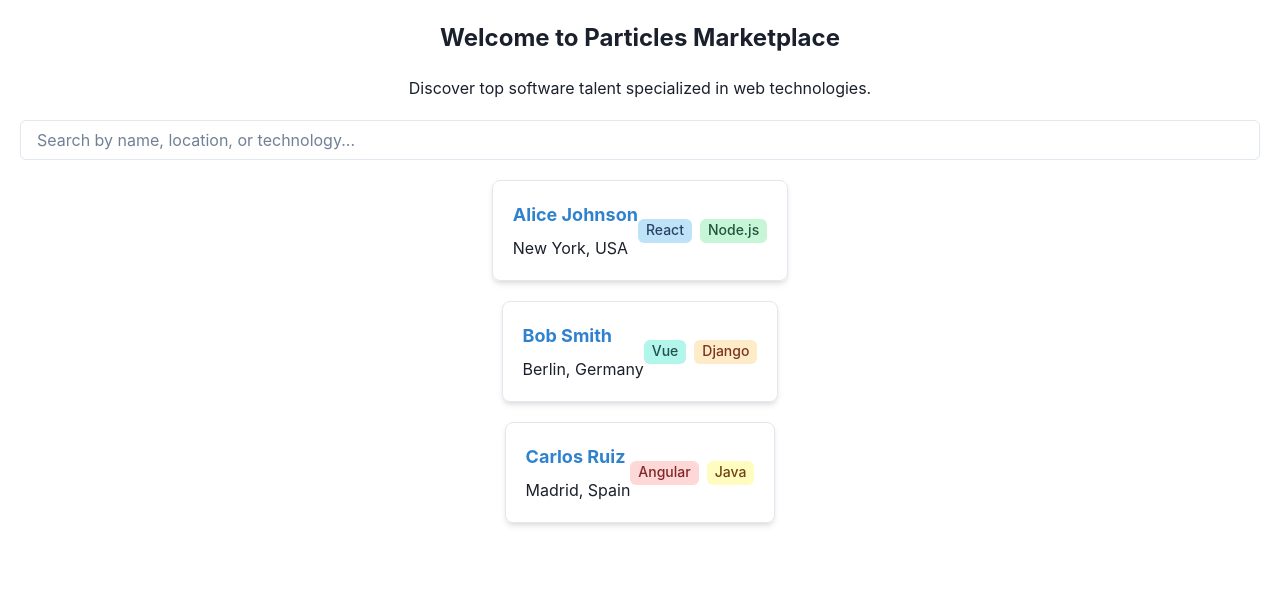
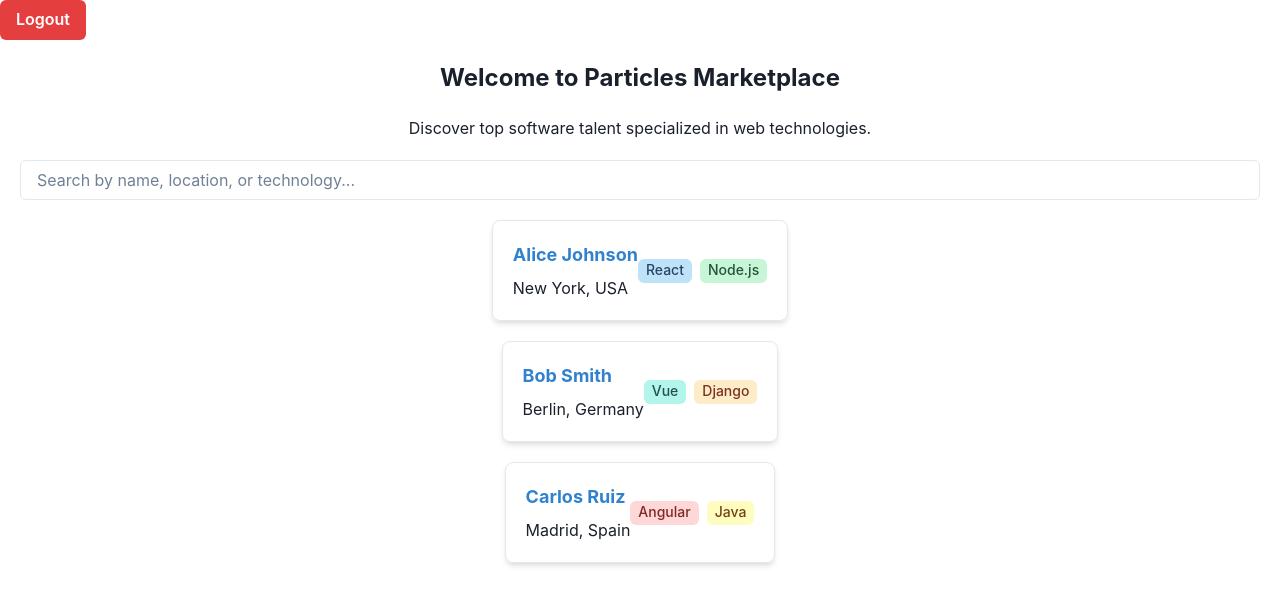
Before and after one commit to GPT-Engineer-App-Dev/digital-skills-hub, a React (Vite) app: page / in a window 1280 px wide. Shown: the top 604 px of the page. Built offline with nearby package versions, Linux system fonts and the light colour scheme; no server answers; sample sign-in values are in the browser's storage.

Commit message:
Added a logout button accessible from all pages for authenticated users in the Particles marketplace.

```diff
--- a/src/App.jsx
+++ b/src/App.jsx
@@ -1,4 +1,5 @@
-import { Route, BrowserRouter as Router, Routes, Navigate, useLocation } from "react-router-dom";
+import { Route, BrowserRouter as Router, Routes, Navigate, useLocation, useNavigate } from "react-router-dom";
+import { Button } from '@chakra-ui/react';
 import Index from "./pages/Index.jsx";
 import DeveloperProfile from './pages/DeveloperProfile.jsx';
 import Login from './pages/Login.jsx';
@@ -15,9 +16,22 @@ function RouteIndex() {
   }
 }
 
+const LogoutButton = () => {
+  const navigate = useNavigate();
+  return (
+    <Button colorScheme="red" onClick={() => {
+      localStorage.removeItem('auth_token');
+      navigate('/login');
+    }}>Logout</Button>
+  );
+};
+
 function App() {
+  const isAuthenticated = localStorage.getItem('auth_token');
+
   return (
     <Router>
+      {isAuthenticated && <LogoutButton />}
       <Routes>
         <Route exact path="/" element={<RouteIndex />} />
         <Route path="/login" element={<Login />} />
```
